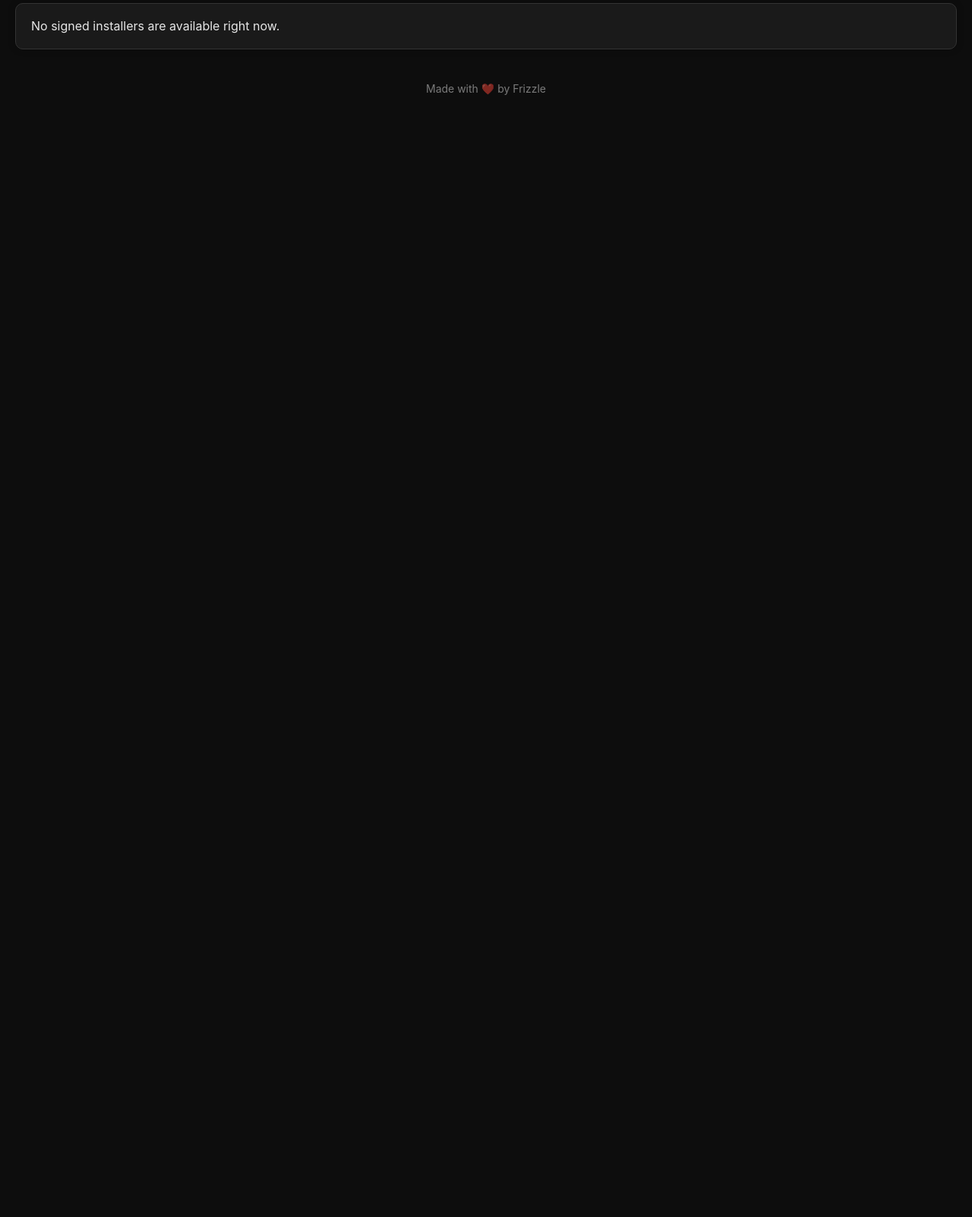
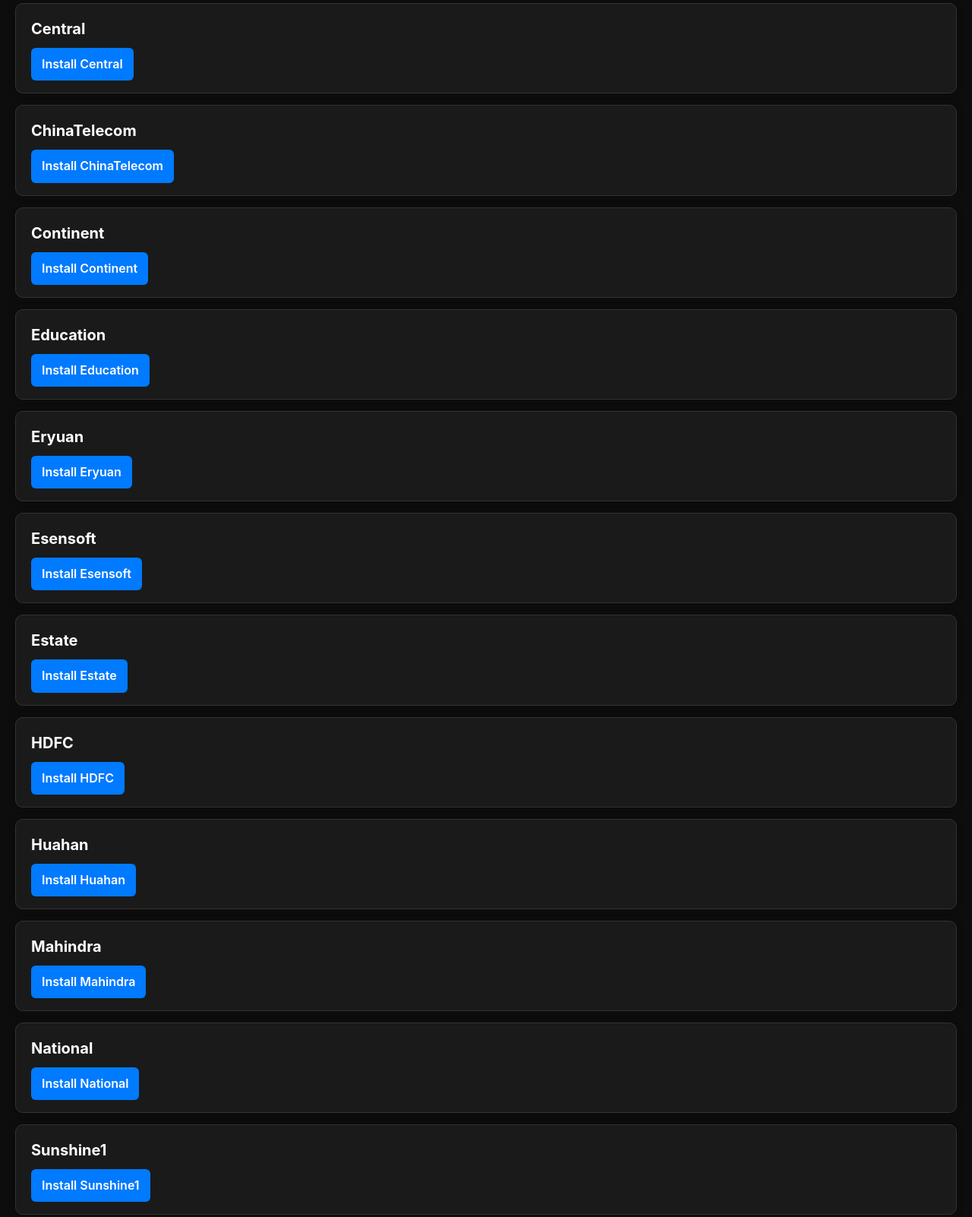
Before and after one commit to FrizzleM/BreakFree, a plain HTML site: page index.html in a window 1280 px wide. Shown: the part 256-1858 px from the top of the page at 76% size. Before the commit the page ends 800 px from the top, so only its background shows below. Drawn offline with Linux system fonts and the light colour scheme.

Commit message:
IT WORKED HAHAHAH YES

```diff
--- a/index.html
+++ b/index.html
@@ -95,7 +95,147 @@
 <h1>BreakFree - Feather Installers</h1>
 <p>Choose a signed build below to install it on your iPhone.</p>
 
-<div class="plist-item">No signed installers are available right now.</div>
+<div class="plist-item">
+<strong>Central</strong><br>
+<a href="itms-services://?action=download-manifest&url=https://raw.githubusercontent.com/FrizzleM/BreakFree/main/Feather/output/Central.plist">
+Install Central
+</a>
+</div>
+
+<div class="plist-item">
+<strong>ChinaTelecom</strong><br>
+<a href="itms-services://?action=download-manifest&url=https://raw.githubusercontent.com/FrizzleM/BreakFree/main/Feather/output/ChinaTelecom.plist">
+Install ChinaTelecom
+</a>
+</div>
+
+<div class="plist-item">
+<strong>Continent</strong><br>
+<a href="itms-services://?action=download-manifest&url=https://raw.githubusercontent.com/FrizzleM/BreakFree/main/Feather/output/Continent.plist">
+Install Continent
+</a>
+</div>
+
+<div class="plist-item">
+<strong>Education</strong><br>
+<a href="itms-services://?action=download-manifest&url=https://raw.githubusercontent.com/FrizzleM/BreakFree/main/Feather/output/Education.plist">
+Install Education
+</a>
+</div>
+
+<div class="plist-item">
+<strong>Eryuan</strong><br>
+<a href="itms-services://?action=download-manifest&url=https://raw.githubusercontent.com/FrizzleM/BreakFree/main/Feather/output/Eryuan.plist">
+Install Eryuan
+</a>
+</div>
+
+<div class="plist-item">
+<strong>Esensoft</strong><br>
+<a href="itms-services://?action=download-manifest&url=https://raw.githubusercontent.com/FrizzleM/BreakFree/main/Feather/output/Esensoft.plist">
+Install Esensoft
+</a>
+</div>
+
+<div class="plist-item">
+<strong>Estate</strong><br>
+<a href="itms-services://?action=download-manifest&url=https://raw.githubusercontent.com/FrizzleM/BreakFree/main/Feather/output/Estate.plist">
+Install Estate
+</a>
+</div>
+
+<div class="plist-item">
+<strong>HDFC</strong><br>
+<a href="itms-services://?action=download-manifest&url=https://raw.githubusercontent.com/FrizzleM/BreakFree/main/Feather/output/HDFC.plist">
+Install HDFC
+</a>
+</div>
+
+<div class="plist-item">
+<strong>Huahan</strong><br>
+<a href="itms-services://?action=download-manifest&url=https://raw.githubusercontent.com/FrizzleM/BreakFree/main/Feather/output/Huahan.plist">
+Install Huahan
+</a>
+</div>
+
+<div class="plist-item">
+<strong>Mahindra</strong><br>
+<a href="itms-services://?action=download-manifest&url=https://raw.githubusercontent.com/FrizzleM/BreakFree/main/Feather/output/Mahindra.plist">
+Install Mahindra
+</a>
+</div>
+
+<div class="plist-item">
+<strong>National</strong><br>
+<a href="itms-services://?action=download-manifest&url=https://raw.githubusercontent.com/FrizzleM/BreakFree/main/Feather/output/National.plist">
+Install National
+</a>
+</div>
+
+<div class="plist-item">
+<strong>Sunshine1</strong><br>
+<a href="itms-services://?action=download-manifest&url=https://raw.githubusercontent.com/FrizzleM/BreakFree/main/Feather/output/Sunshine1.plist">
+Install Sunshine1
+</a>
+</div>
+
+<div class="plist-item">
+<strong>Sunshine2</strong><br>
+<a href="itms-services://?action=download-manifest&url=https://raw.githubusercontent.com/FrizzleM/BreakFree/main/Feather/output/Sunshine2.plist">
+Install Sunshine2
+</a>
+</div>
+
+<div class="plist-item">
+<strong>TCL</strong><br>
+<a href="itms-services://?action=download-manifest&url=https://raw.githubusercontent.com/FrizzleM/BreakFree/main/Feather/output/TCL.plist">
+Install TCL
+</a>
+</div>
+
+<div class="plist-item">
+<strong>Toyota</strong><br>
+<a href="itms-services://?action=download-manifest&url=https://raw.githubusercontent.com/FrizzleM/BreakFree/main/Feather/output/Toyota.plist">
+Install Toyota
+</a>
+</div>
+
+<div class="plist-item">
+<strong>VietnamElec</strong><br>
+<a href="itms-services://?action=download-manifest&url=https://raw.githubusercontent.com/FrizzleM/BreakFree/main/Feather/output/VietnamElec.plist">
+Install VietnamElec
+</a>
+</div>
+
+<div class="plist-item">
+<strong>VietnamTech</strong><br>
+<a href="itms-services://?action=download-manifest&url=https://raw.githubusercontent.com/FrizzleM/BreakFree/main/Feather/output/VietnamTech.plist">
+Install VietnamTech
+</a>
+</div>
+
+<div class="plist-item">
+<strong>Viettel</strong><br>
+<a href="itms-services://?action=download-manifest&url=https://raw.githubusercontent.com/FrizzleM/BreakFree/main/Feather/output/Viettel.plist">
+Install Viettel
+</a>
+</div>
+
+<div class="plist-item">
+<strong>Wuling</strong><br>
+<a href="itms-services://?action=download-manifest&url=https://raw.githubusercontent.com/FrizzleM/BreakFree/main/Feather/output/Wuling.plist">
+Install Wuling
+</a>
+</div>
+
+<div class="plist-item">
+<strong>chiba</strong><br>
+<a href="itms-services://?action=download-manifest&url=https://raw.githubusercontent.com/FrizzleM/BreakFree/main/Feather/output/chiba.plist">
+Install chiba
+</a>
+</div>
+
+
 
 <div class="footer">
    Made with ❤️ by Frizzle
```
